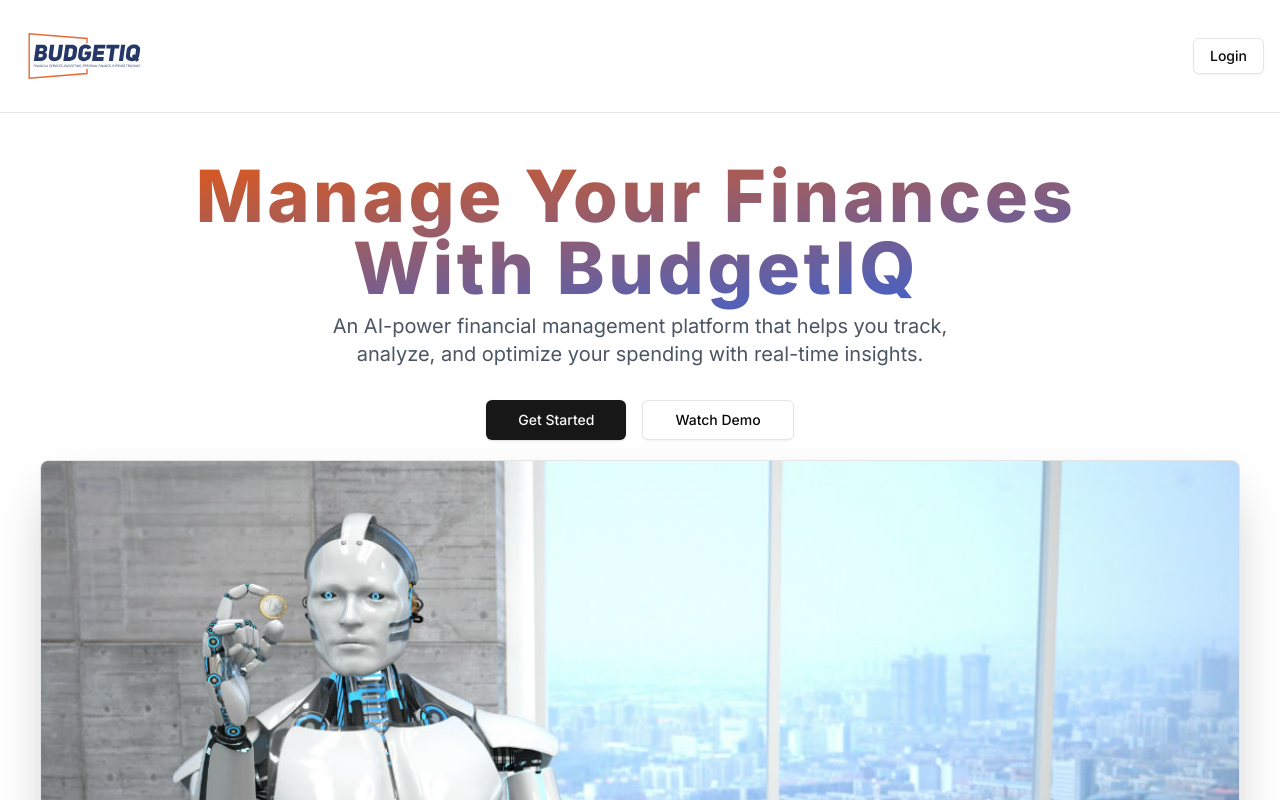
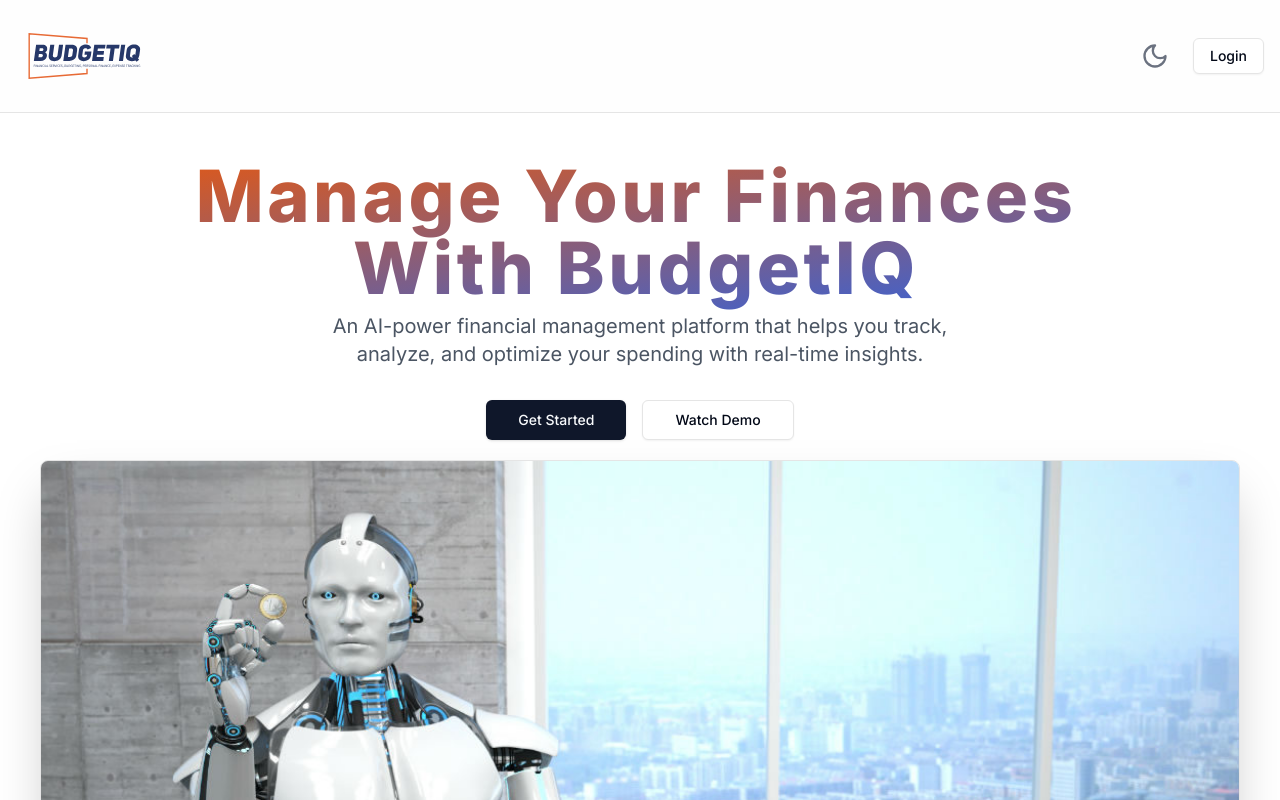
Before and after one commit to Phavoa/budget_iq, a Next.js app: page / in a window 1280 px wide. Shown: the top 800 px of the page. Built offline with nearby package versions, Linux system fonts and the light colour scheme; no server answers.

Commit message:
chore: added dark mode

```diff
--- a/app/globals.css
+++ b/app/globals.css
@@ -115,3 +115,56 @@
   background-size: 200% 200%;
   animation: gradientMove 2s ease infinite;
 }
+
+
+
+/* globals.css */
+:root {
+  /* Light mode colors */
+  --color-gray-50: #f9fafb;
+  --color-gray-100: #f3f4f6;
+  --color-gray-200: #e5e7eb;
+  --color-gray-300: #d1d5db;
+  --color-gray-400: #9ca3af;
+  --color-gray-500: #6b7280;
+  --color-gray-600: #4b5563;
+  --color-gray-700: #374151;
+  --color-gray-800: #1f2937;
+  --color-gray-900: #111827;
+
+  /* Repeat for other baseColors... */
+
+  /* Theme-specific variables */
+  --background: 0 0% 100%;
+  --foreground: 222.2 84% 4.9%;
+  --card: 0 0% 100%;
+  --card-foreground: 222.2 84% 4.9%;
+  --primary: 222.2 47.4% 11.2%;
+  --primary-foreground: 210 40% 98%;
+  /* Add other theme variables... */
+}
+
+.dark {
+  /* Dark mode colors */
+  --color-gray-50: #111827;
+  --color-gray-100: #1f2937;
+  --color-gray-200: #374151;
+  --color-gray-300: #4b5563;
+  --color-gray-400: #6b7280;
+  --color-gray-500: #9ca3af;
+  --color-gray-600: #d1d5db;
+  --color-gray-700: #e5e7eb;
+  --color-gray-800: #f3f4f6;
+  --color-gray-900: #f9fafb;
+
+  /* Repeat for other baseColors... */
+
+  /* Theme-specific variables */
+  --background: 222.2 84% 4.9%;
+  --foreground: 210 40% 98%;
+  --card: 222.2 84% 4.9%;
+  --card-foreground: 210 40% 98%;
+  --primary: 210 40% 98%;
+  --primary-foreground: 222.2 47.4% 11.2%;
+  /* Add other theme variables... */
+}
--- a/app/page.js
+++ b/app/page.js
@@ -18,7 +18,7 @@
     <div className="mt-40">
       <HeroSection />
 
-      <section className="py-20 bg-blue-50">
+      <section className="py-20 bg-blue-50 dark:bg-gray-900">
         <div className="container mx-auto px-4">
           <div className="grid grid-cols-2 md:grid-cols-4 gap-8">
             {statsData.map((stats, index) => (
@@ -26,7 +26,7 @@
                 <div className="text-4xl font-bold text-blue-600 mb-2">
                   {stats.value}
                 </div>
-                <div className="text-gray-600">{stats.label}</div>
+                <div className="text-gray-600 darkM">{stats.label}</div>
               </div>
             ))}
           </div>
@@ -54,7 +54,7 @@
         </div>
       </section>
 
-      <section className="py-20 bg-blue-50">
+      <section className="py-20 bg-blue-50 dark:bg-gray-900">
         <div className="container mx-auto px-4">
           <h2 className="text-3xl font-bold text-center mb-12">How it works</h2>
           <div className="grid grid-cols-1 md:grid-cols-3 gap-8">
--- a/components/Header.jsx
+++ b/components/Header.jsx
@@ -4,11 +4,12 @@
 import { Button } from "./ui/button";
 import { LayoutDashboardIcon, PenBox } from "lucide-react";
 import { checkUser } from "@/lib/checkUser";
+import ThemeToggle from "./ThemeToggle";
 
 const Header = async () => {
   await checkUser();
   return (
-    <header className="fixed top-0 w-full bg-white/50 backdrop-blur border-b z-50">
+    <header className="fixed top-0 w-full dark:bg-gray-900/20 bg-gray-50/20  backdrop-blur border-b z-50">
       <nav className="container mx-auto py-4 px-4 flex items-center justify-between">
         <Link href="/">
           <Image
@@ -22,6 +23,9 @@
         </Link>
 
         <div className="flex items-center space-x-4">
+          <div className="mx-2 flex justify-center items-center">
+            <ThemeToggle />
+          </div>
           <SignedIn>
             <Link
               href="/dashboard"
--- /dev/null
+++ b/components/ThemeToggle.jsx
@@ -0,0 +1,44 @@
+"use client";
+
+import { Moon, Sun } from "lucide-react";
+// components/ThemeToggle.js
+import { useEffect, useState } from "react";
+
+const ThemeToggle = () => {
+  const [isDarkMode, setIsDarkMode] = useState(false);
+  const [isSpinning, setIsSpinning] = useState(false);
+
+  const toggleDarkMode = () => {
+    setIsSpinning(!isSpinning);
+
+    setIsDarkMode(!isDarkMode);
+
+    setTimeout(() => {
+      setIsSpinning(false);
+    }, 1000);
+  };
+
+  useEffect(() => {
+    if (isDarkMode) {
+      document.documentElement.classList.add("dark");
+    } else {
+      document.documentElement.classList.remove("dark");
+    }
+  }, [isDarkMode]);
+
+  return (
+    <button onClick={toggleDarkMode}>
+      {isDarkMode ? (
+        <Sun
+          className={`cursor-pointer text-gray-500 size-7  ${isSpinning ? "animate-spin" : ""}`}
+        />
+      ) : (
+        <Moon
+          className={`cursor-pointer text-gray-500 size-7  ${isSpinning ? "animate-spin" : ""}`}
+        />
+      )}
+    </button>
+  );
+};
+
+export default ThemeToggle;
--- a/data/landing.js
+++ b/data/landing.js
@@ -88,23 +88,23 @@
 // Testimonials Data
 export const testimonialsData = [
   {
-    name: "Sarah Johnson",
+    name: "Sarah Akinwunmi",
     role: "Small Business Owner",
-    image: "https://randomuser.me/api/portraits/women/75.jpg",
+    image: "https://i.pinimg.com/736x/10/a4/b8/10a4b85f851e82be05ecb4b2bbd0c82e.jpg",
     quote:
       "BudgetIQ has transformed how I manage my business finances. The AI insights have helped me identify cost-saving opportunities I never knew existed.",
   },
   {
-    name: "Michael Chen",
+    name: "Michael Uche",
     role: "Freelancer",
-    image: "https://randomuser.me/api/portraits/men/75.jpg",
+    image: "https://i.pinimg.com/236x/96/ad/f6/96adf6a36bb60655548ee6f66dd3f69e.jpg",
     quote:
       "The receipt scanning feature saves me hours each month. Now I can focus on my work instead of manual data entry and expense tracking.",
   },
   {
-    name: "Emily Rodriguez",
-    role: "Financial Advisor",
-    image: "https://randomuser.me/api/portraits/women/74.jpg",
+    name: "Obi Chima Ojimma",
+    role: "Software Engineer",
+    image: "https://media.licdn.com/dms/image/v2/D4D03AQG9Hgx5yMZIPw/profile-displayphoto-shrink_800_800/B4DZQKsFQCGgAc-/0/1735346120975?e=1744243200&v=beta&t=34iyPw0JXaNWEi5aZ8Y_HCa4LJDCTyz59goLvjBzAdg",
     quote:
       "I recommend BudgetIQ to all my clients. The multi-currency support and detailed analytics make it perfect for international investors.",
   },
--- a/next.config.mjs
+++ b/next.config.mjs
@@ -1,6 +1,6 @@
 /** @type {import('next').NextConfig} */
 const nextConfig = {
-  images: { domains: ["randomuser.me"] },
+  images: { domains: ["randomuser.me", "i.pinimg.com", "media.licdn.com"] },
 
   experimental: {
     serverActions: {
--- a/tailwind.config.mjs
+++ b/tailwind.config.mjs
@@ -1,6 +1,45 @@
 /** @type {import('tailwindcss').Config} */
-export default {
-    darkMode: ["class"],
+
+const baseColors = [
+	"gray",
+	"red",
+	"yellow",
+	"green",
+	"blue",
+	"indigo",
+	"purple",
+	"pink",
+  ];
+
+  const shadeMapping = {
+	"50": "900",
+	"100": "800",
+	"200": "700",
+	"300": "600",
+	"400": "500",
+	"500": "400",
+	"600": "300",
+	"700": "200",
+	"800": "100",
+	"900": "50",
+  };
+
+  const generateColorPalette = () => {
+	const colors = {};
+
+	baseColors.forEach((color) => {
+	  colors[color] = {};
+	  Object.entries(shadeMapping).forEach(([lightShade, darkShade]) => {
+		colors[color][lightShade] = `var(--color-${color}-${lightShade})`;
+		colors[color][darkShade] = `var(--color-${color}-${darkShade})`;
+	  });
+	});
+
+	return colors;
+  };
+
+  module.exports = {
+	darkMode: ["class"], // Enable dark mode using the 'class' strategy
 	content: [
 	  "./pages/**/*.{js,ts,jsx,tsx,mdx}",
 	  "./components/**/*.{js,ts,jsx,tsx,mdx}",
@@ -9,53 +48,56 @@
 	theme: {
 	  extend: {
 		colors: {
-  			background: 'hsl(var(--background))',
-  			foreground: 'hsl(var(--foreground))',
+		   // Add dynamically generated colors
+
+		  background: "hsl(var(--background))",
+		  foreground: "hsl(var(--foreground))",
 		  card: {
-  				DEFAULT: 'hsl(var(--card))',
-  				foreground: 'hsl(var(--card-foreground))'
+			DEFAULT: "hsl(var(--card))",
+			foreground: "hsl(var(--card-foreground))",
 		  },
 		  popover: {
-  				DEFAULT: 'hsl(var(--popover))',
-  				foreground: 'hsl(var(--popover-foreground))'
+			DEFAULT: "hsl(var(--popover))",
+			foreground: "hsl(var(--popover-foreground))",
 		  },
 		  primary: {
-  				DEFAULT: 'hsl(var(--primary))',
-  				foreground: 'hsl(var(--primary-foreground))'
+			DEFAULT: "hsl(var(--primary))",
+			foreground: "hsl(var(--primary-foreground))",
 		  },
 		  secondary: {
-  				DEFAULT: 'hsl(var(--secondary))',
-  				foreground: 'hsl(var(--secondary-foreground))'
+			DEFAULT: "hsl(var(--secondary))",
+			foreground: "hsl(var(--secondary-foreground))",
 		  },
 		  muted: {
-  				DEFAULT: 'hsl(var(--muted))',
-  				foreground: 'hsl(var(--muted-foreground))'
+			DEFAULT: "hsl(var(--muted))",
+			foreground: "hsl(var(--muted-foreground))",
 		  },
 		  accent: {
-  				DEFAULT: 'hsl(var(--accent))',
-  				foreground: 'hsl(var(--accent-foreground))'
+			DEFAULT: "hsl(var(--accent))",
+			foreground: "hsl(var(--accent-foreground))",
 		  },
 		  destructive: {
-  				DEFAULT: 'hsl(var(--destructive))',
-  				foreground: 'hsl(var(--destructive-foreground))'
+			DEFAULT: "hsl(var(--destructive))",
+			foreground: "hsl(var(--destructive-foreground))",
 		  },
-  			border: 'hsl(var(--border))',
-  			input: 'hsl(var(--input))',
-  			ring: 'hsl(var(--ring))',
+		  border: "hsl(var(--border))",
+		  input: "hsl(var(--input))",
+		  ring: "hsl(var(--ring))",
 		  chart: {
-  				'1': 'hsl(var(--chart-1))',
-  				'2': 'hsl(var(--chart-2))',
-  				'3': 'hsl(var(--chart-3))',
-  				'4': 'hsl(var(--chart-4))',
-  				'5': 'hsl(var(--chart-5))'
-  			}
+			1: "hsl(var(--chart-1))",
+			2: "hsl(var(--chart-2))",
+			3: "hsl(var(--chart-3))",
+			4: "hsl(var(--chart-4))",
+			5: "hsl(var(--chart-5))",
+		  },
+		  ...generateColorPalette
 		},
 		borderRadius: {
-  			lg: 'var(--radius)',
-  			md: 'calc(var(--radius) - 2px)',
-  			sm: 'calc(var(--radius) - 4px)'
-  		}
-  	}
+		  lg: "var(--radius)",
+		  md: "calc(var(--radius) - 2px)",
+		  sm: "calc(var(--radius) - 4px)",
+		},
+	  },
 	},
 	plugins: [require("tailwindcss-animate")],
   };
```
Lines whose indentation alone changed are shown as unchanged.
